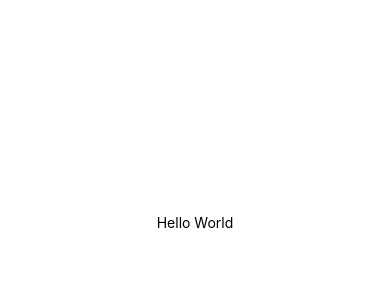
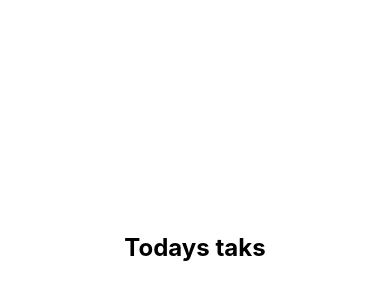
Before and after one commit to maritocuate/todothings, a React Native app: screen / in a window 390 px wide. Shown: the part 200-500 px from the top of the page. Built offline with nearby package versions, Linux system fonts and the light colour scheme.

Commit message:
chore: sections

```diff
--- a/App.tsx
+++ b/App.tsx
@@ -4,8 +4,10 @@ import { StyleSheet, Text, View } from 'react-native'
 export default function App() {
   return (
     <View style={styles.container}>
-      <Text>Hello World</Text>
-      <StatusBar style="auto" />
+      <View style={styles.tasksWrapper}>
+        <Text style={styles.sectionTitle}>Todays taks</Text>
+        <View style={styles.items}>{/* <Tasks /> */}</View>
+      </View>
     </View>
   )
 }
@@ -17,4 +19,15 @@ const styles = StyleSheet.create({
     alignItems: 'center',
     justifyContent: 'center',
   },
+  tasksWrapper: {
+    paddingTop: 80,
+    paddingHorizontal: 20,
+  },
+  sectionTitle: {
+    fontSize: 24,
+    fontWeight: 'bold',
+  },
+  items: {
+    marginTop: 30,
+  },
 })
--- a/package.json
+++ b/package.json
@@ -12,7 +12,10 @@
     "expo": "~49.0.15",
     "expo-status-bar": "~1.6.0",
     "react": "18.2.0",
-    "react-native": "0.72.6"
+    "react-native": "0.72.6",
+    "react-native-web": "~0.19.6",
+    "react-dom": "18.2.0",
+    "@expo/webpack-config": "^19.0.0"
   },
   "devDependencies": {
     "@babel/core": "^7.20.0",
```
Also changed, not shown: 1 other file (tests, documents, lock files or other folders).
